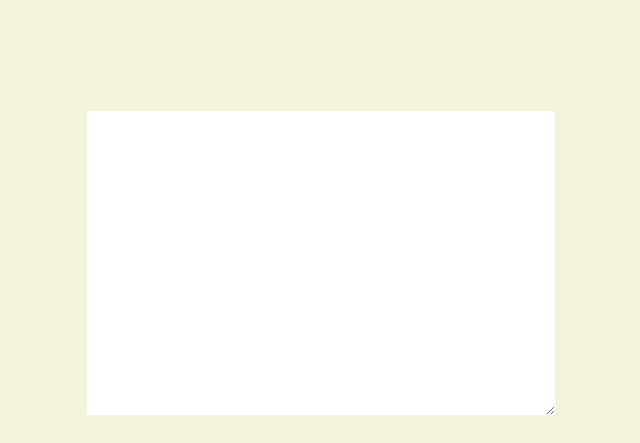
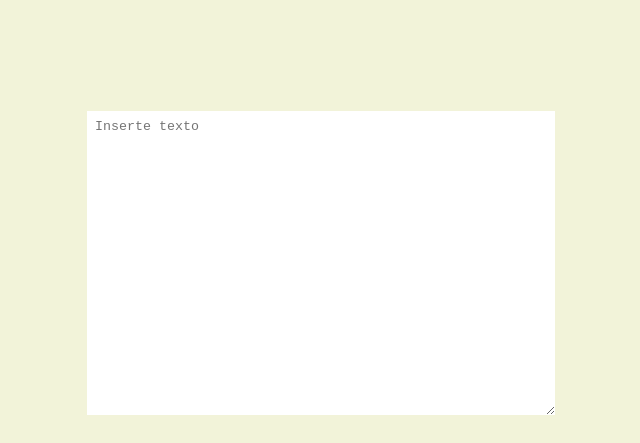
Before and after one commit to demiantav/encriptador-texto, a plain HTML site: page index.html in a window 1280 px wide. Shown: the top 443 px of the page, 319-959 px from the left. Drawn offline with Linux system fonts and the light colour scheme.

Commit message:
frontend v3

```diff
--- a/index.html
+++ b/index.html
@@ -5,7 +5,7 @@
   <meta name="viewport" content="width=device-width, initial-scale=1.0">
   <meta http-equiv="X-UA-Compatible" content="ie=edge">
   <link rel="stylesheet" href="style.css">
-  <title>Encriptador de text</title>
+  <title>Encriptador de texto</title>
 </head>
 
 <body>
@@ -18,7 +18,7 @@
 
     <div class="encriptar">
 
-     <textarea id="encriptartexto"> </textarea>
+     <textarea id="encriptartexto" placeholder="Inserte texto"></textarea>
 
      <div class="buttons">
        <p class="leyenda">Solo palabras minusculas y sin acento</p>
```
